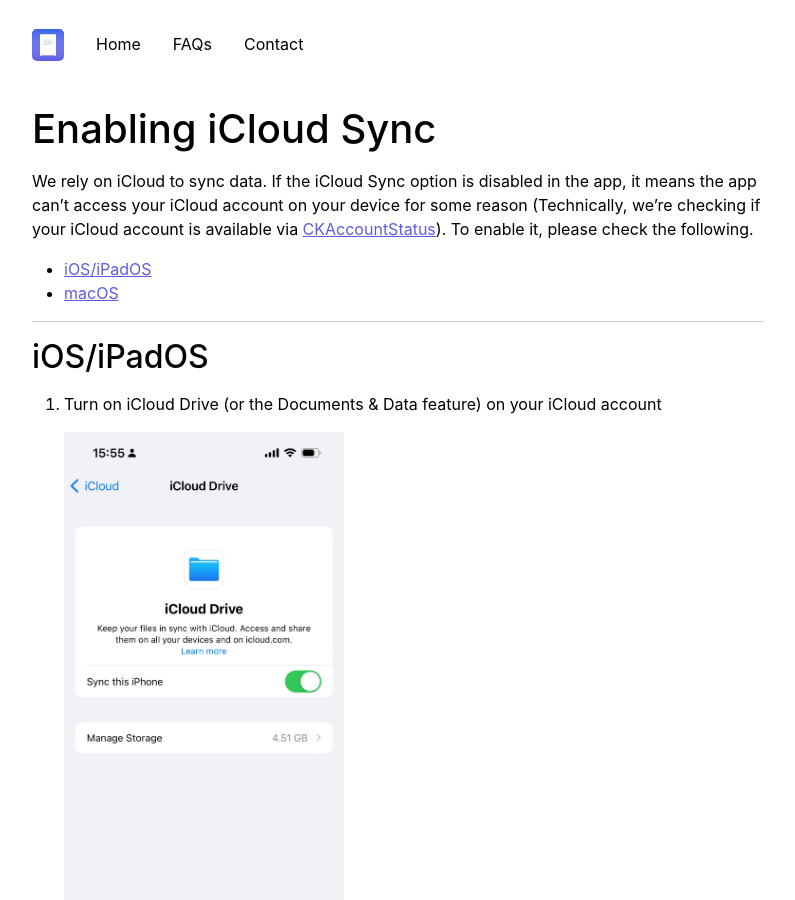
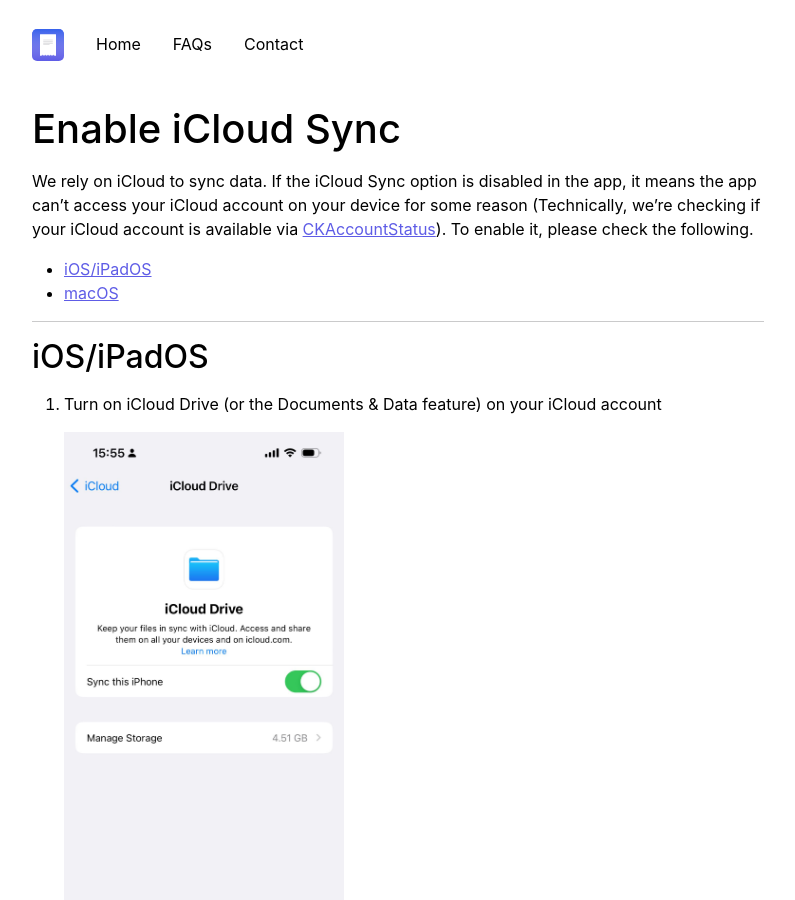
Before and after one commit to bluecometlabs/getexpenses.app, a Jekyll site: the page built from pages/faq/enable-icloud-sync.md, in a window 1280 px wide and 900 px high. Shown: the whole window, without its empty margins (242-1037 px from the left). Built offline with Jekyll 4.4.1, drawn with Linux system fonts in a browser that asks for light colours.

Commit message:
Update faq page

```diff
--- a/pages/faq/enabling-icloud-sync.md
+++ b/pages/faq/enable-icloud-sync.md
@@ -1,10 +1,10 @@
 ---
 layout: default
 title: Enabling iCloud Sync
-permalink: /faq/enabling-icloud-sync
+permalink: /faq/enable-icloud-sync
 ---
 
-# Enabling iCloud Sync
+# Enable iCloud Sync
 
 We rely on iCloud to sync data. If the iCloud Sync option is disabled in the app, it means the app can't access your iCloud account on your device for some reason (Technically, we're checking if your iCloud account is available via [CKAccountStatus](https://developer.apple.com/documentation/cloudkit/ckaccountstatus)). To enable it, please check the following.
 
```
Also changed, not shown: pages/faq.md (+1 -1 lines).
